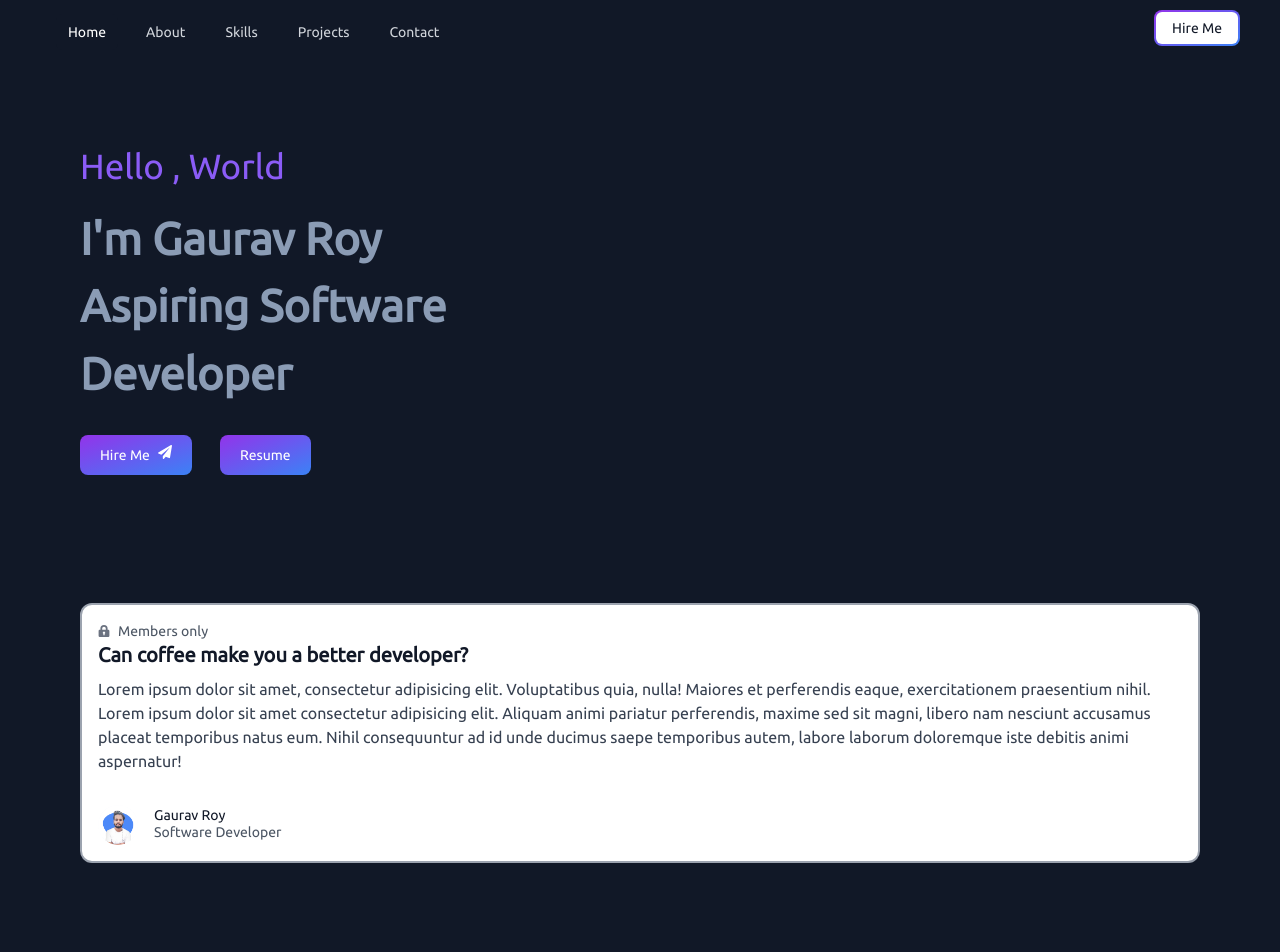
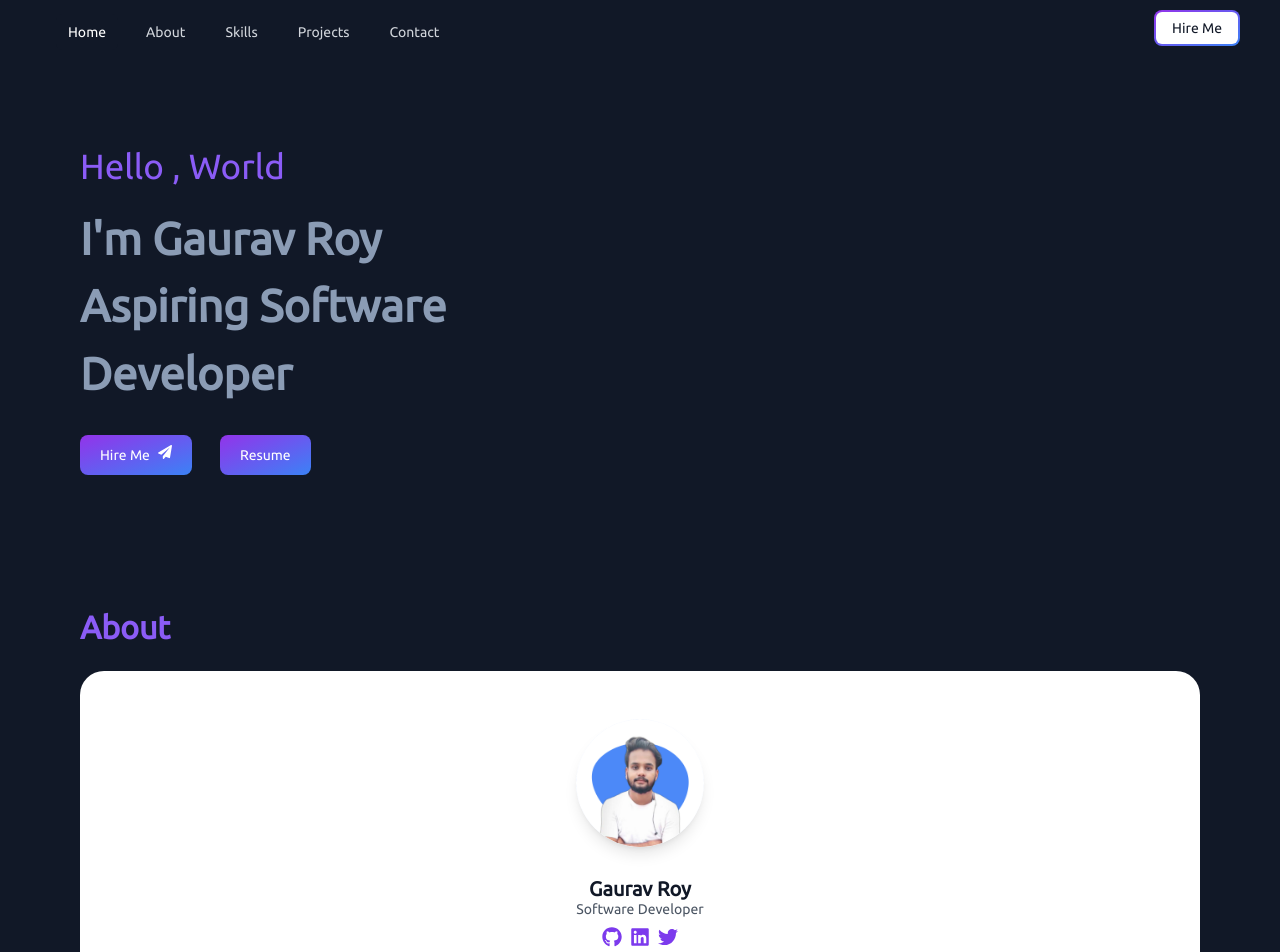
Before and after one commit to gauravxroy/react-portfolio, a React (Create React App) app: page / in a window 1280 px wide. Shown: the top 952 px of the page. Built offline with nearby package versions, Linux system fonts and the light colour scheme; a web font is replaced by a local one.

Commit message:
new about section added

```diff
--- a/src/components/UI/About.jsx
+++ b/src/components/UI/About.jsx
@@ -1,33 +1,66 @@
 import React from "react";
 import AvatarImg from "../Asset/Images/profile-pic.png";
+import { FaGithub, FaLinkedin, FaTwitter } from "react-icons/fa";
+
 const About = () => {
   return (
     <section id="about" className=" bg-[#111827] ">
+      <div className="mb-10 flex items-center justify-between flex-wrap container">
+        <div className="mb-7  sm:mb-0">
+          <h2 className="text-violet-500 font-[800] text-[2rem] mb-5 text-underline ">
+            About
+          </h2>
+        </div>
+      </div>
       <div
-        className="max-w-sm w-full lg:max-w-full lg:flex container"
+        className="max-w-sm w-full lg:max-w-full lg:flex container cursor-pointer"
         data-aos="zoom-in-up"
         data-aos-duration="1200"
       >
-        {/* <div
-          className="h-48 lg:h-auto lg:w-48 flex-none bg-cover rounded-t lg:rounded-t-none lg:rounded-l text-center overflow-hidden"
-          title="Woman holding a mug"
-        ></div> */}
-        <div className="border-solid border-2  lg:border-gray-400 bg-white rounded-xl p-4 flex flex-col justify-between leading-normal">
-          <div className="mb-8">
-            <p className="text-sm text-gray-600 flex items-center">
-              <svg
-                className="fill-current text-gray-500 w-3 h-3 mr-2"
-                xmlns="http://www.w3.org/2000/svg"
-                viewBox="0 0 20 20"
+        <div className=" lg:border-gray-400 bg-white rounded-3xl p-4 flex justify-between leading-normal">
+          <div
+            className="mb-8  mt-8 flex  gap-8  flex-wrap flex-col "
+            style={{ alignItems: "center" }}
+          >
+            <img
+              class=" w-32 h-32 rounded-full shadow-lg mx-auto flex"
+              src={AvatarImg}
+              alt="product designer"
+            />
+
+            {/* <div className="text-gray-900 font-bold text-xl ">Gaurav Roy</div> */}
+            <div className="">
+              <div className="text-sm text-center">
+                <p className="text-gray-900 font-bold text-xl leading-none">
+                  Gaurav Roy
+                </p>
+                <p className="text-gray-600">Software Developer</p>
+              </div>
+              <div
+                className="social flex items-center gap-2 justify-center mt-2"
+                style={{ color: "#7c3aed" }}
               >
-                <path d="M4 8V6a6 6 0 1 1 12 0v2h1a2 2 0 0 1 2 2v8a2 2 0 0 1-2 2H3a2 2 0 0 1-2-2v-8c0-1.1.9-2 2-2h1zm5 6.73V17h2v-2.27a2 2 0 1 0-2 0zM7 6v2h6V6a3 3 0 0 0-6 0z" />
-              </svg>
-              Members only
-            </p>
-            <div className="text-gray-900 font-bold text-xl mb-2">
-              Can coffee make you a better developer?
+                <span>
+                  <a href="/" className="hover:shadow-lg">
+                    {" "}
+                    <FaGithub size={20} />
+                  </a>
+                </span>
+                <span>
+                  <a href="/">
+                    {" "}
+                    <FaLinkedin size={20} />
+                  </a>
+                </span>
+                <span>
+                  <a href="/">
+                    {" "}
+                    <FaTwitter size={20} />
+                  </a>
+                </span>
+              </div>
             </div>
-            <p className="text-gray-700 text-base">
+            <p className="text-gray-700 text-base mx-1">
               Lorem ipsum dolor sit amet, consectetur adipisicing elit.
               Voluptatibus quia, nulla! Maiores et perferendis eaque,
               exercitationem praesentium nihil. Lorem ipsum dolor sit amet
@@ -38,17 +71,6 @@ const About = () => {
               aspernatur!
             </p>
           </div>
-          <div className="flex items-center">
-            <img
-              className="w-10 h-10 rounded-full mr-4"
-              src={AvatarImg}
-              alt="Avatar of Gaurav"
-            />
-            <div className="text-sm">
-              <p className="text-gray-900 leading-none">Gaurav Roy</p>
-              <p className="text-gray-600">Software Developer</p>
-            </div>
-          </div>
         </div>
       </div>
     </section>
```
